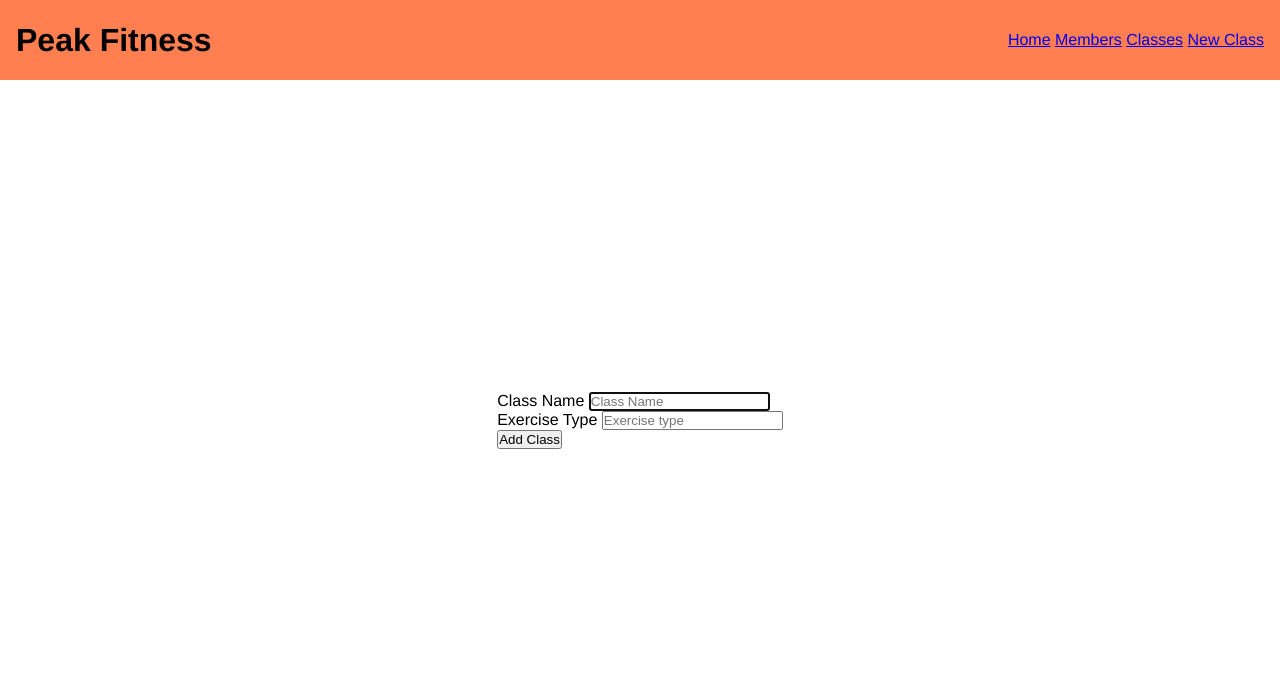
After one commit to ST3V3NP3RRY/Peak_fitness_gym_app, a Flask app: page /activities/new in a window 1280 px wide. The commit adds this page. Shown: the top 689 px of the page. Run offline with Flask 2, Linux system fonts and the light colour scheme.

Commit message:
Added form to app for adding new classes

```diff
--- a/controllers/activity_controller.py
+++ b/controllers/activity_controller.py
@@ -10,3 +10,18 @@ activity_blueprint = Blueprint("activity", __name__)
 def activity():
     activities = activity_repository.select_all()
     return render_template("activities/index.html", activities=activities)
+
+
+@activity_blueprint.route("/activities/new", methods=["GET"])
+def new_activity():
+    return render_template("/activities/new.html")
+
+
+# make a new exercise activity
+@activity_blueprint.route("/activities/index", methods=["POST"])
+def create_activity():
+    name = request.form["name"]
+    title = request.form["title"]
+    activity = Activity(name, title)
+    activity_repository.save(activity)
+    return redirect("/activities/index")
--- a/templates/activities/index.html
+++ b/templates/activities/index.html
@@ -2,12 +2,11 @@
 <table>
   <tr>
     <th>Name</th>
-    <th>Title</th>
+    <th>Exercise type</th>
   </tr>
   {% for activity in activities %}
   <tr>
     <td><a href="/activities/{{ activity.id }}"> {{ activity.name }} </a></td>
-    <td>|</td>
     <td>{{ activity.title }}</td>
   </tr>
 
--- /dev/null
+++ b/templates/activities/new.html
@@ -0,0 +1,29 @@
+{% extends 'base.html' %} {% block content %}
+<form action="/activities/index" method="post">
+  <div>
+    <label for="class_name">Class Name</label>
+    <input
+      type="text"
+      id="class_name"
+      name="class_name"
+      placeholder="Class Name"
+      required
+      autofocus
+    />
+  </div>
+
+  <div>
+    <label for="title">Exercise Type</label>
+    <input
+      type="text"
+      id="title"
+      name="title"
+      placeholder="Exercise type"
+      required
+    />
+  </div>
+
+  <button type="submit">Add Class</button>
+</form>
+
+{% endblock content %}
--- a/templates/base.html
+++ b/templates/base.html
@@ -19,6 +19,7 @@
             <a href="/">Home</a>
             <a href="/members/index">Members</a>
             <a href="/activities/index">Classes</a>
+            <a href="/activities/new">New Class</a>
           </li>
         </ul>
       </nav>
```
